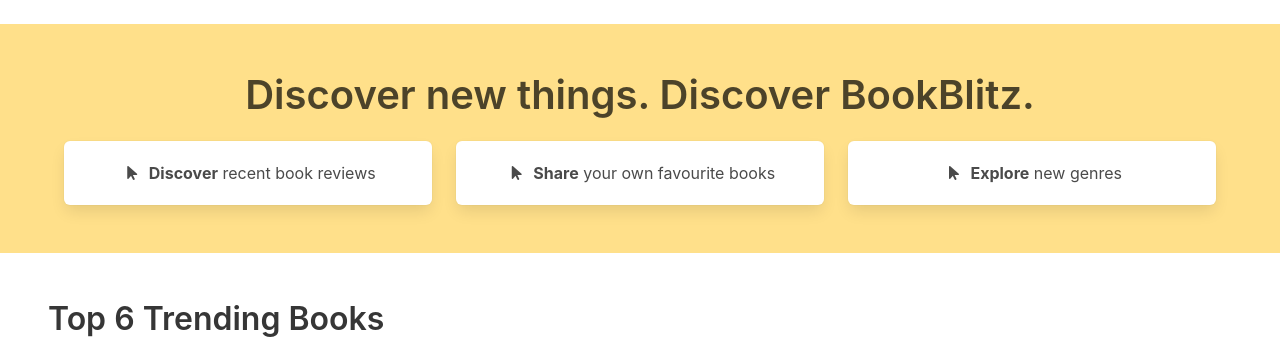
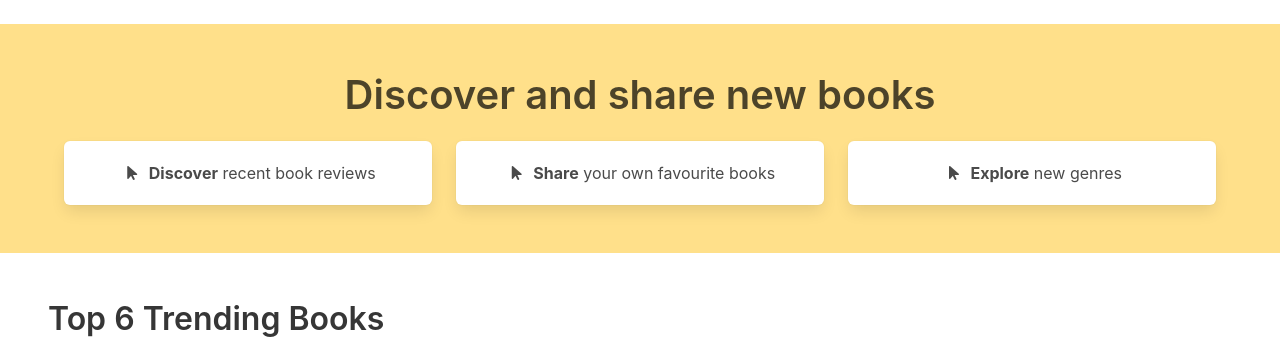
Before and after one commit to AnikaG9/book_proj, a Django app: page /fluffyBooks/ in a window 1280 px wide. Shown: the part 88-429 px from the top of the page. Run offline with Django 3.2, Linux system fonts and the light colour scheme; data comes from the database, SQL or seed files in the repository; both versions use the stored data as it was after the commit; some libraries are stand-ins or nearby versions.

Commit message:
changed slogan on home

```diff
--- a/mysite/fluffyBooks/templates/fluffyBooks/card_profile.html
+++ b/mysite/fluffyBooks/templates/fluffyBooks/card_profile.html
@@ -7,7 +7,7 @@
 
 </style>
 
-<a href="fluffyBooks/account">
+<a href="{% url 'fluffyBooks:your_profile' %}">
     <div class="card h-same">
         <div class="card-content">
             <div class="content">
--- a/mysite/fluffyBooks/templates/fluffyBooks/home.html
+++ b/mysite/fluffyBooks/templates/fluffyBooks/home.html
@@ -33,7 +33,7 @@
         <section class="section">
             <div class="container">
                 <h1 class="title has-text-centered is-size-2">
-                    Discover new things. Discover BookBlitz.
+                    Discover and share new books
                 </h1>
 
 
```
Also changed, not shown: mysite/db.sqlite3.
